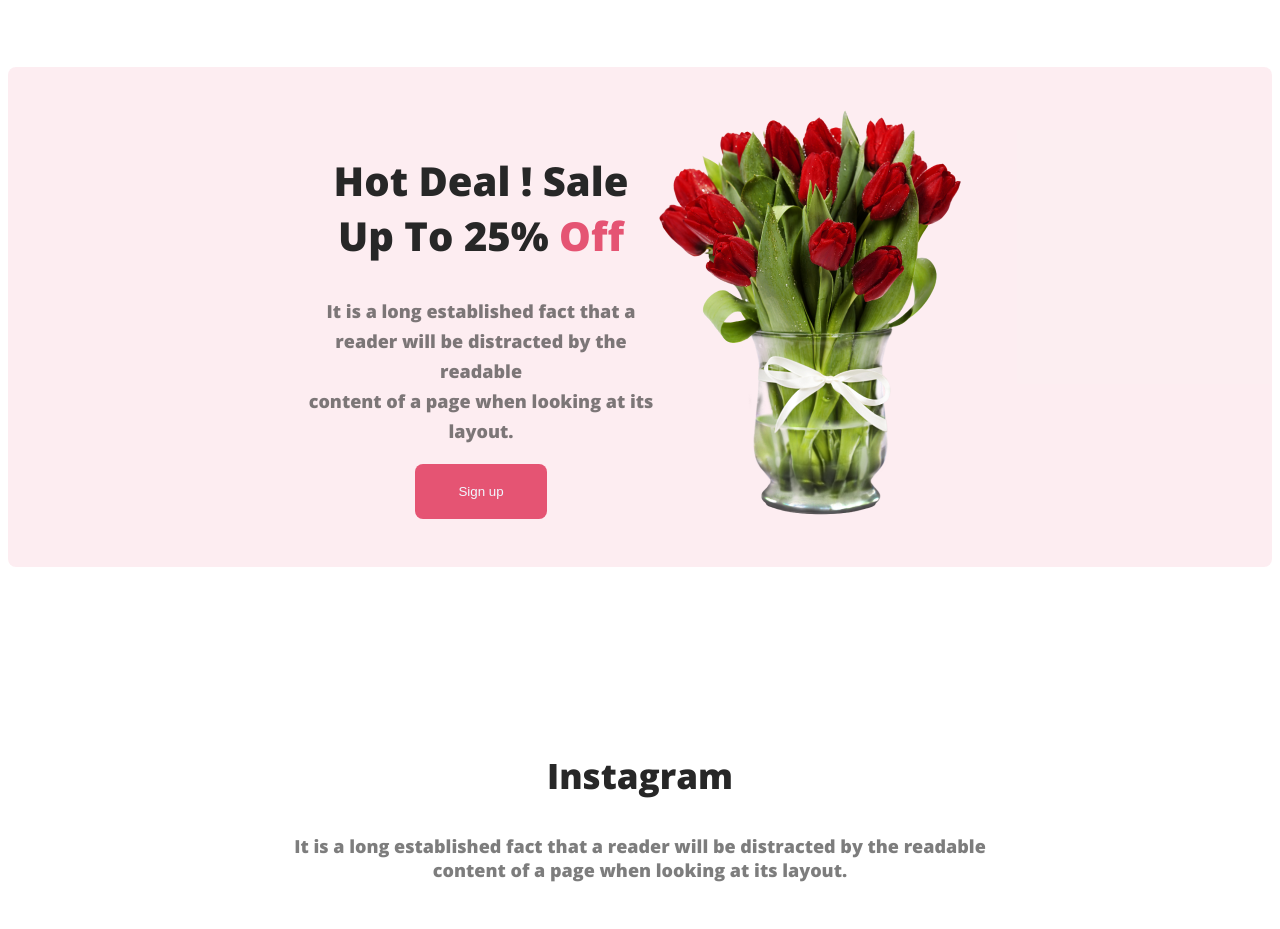
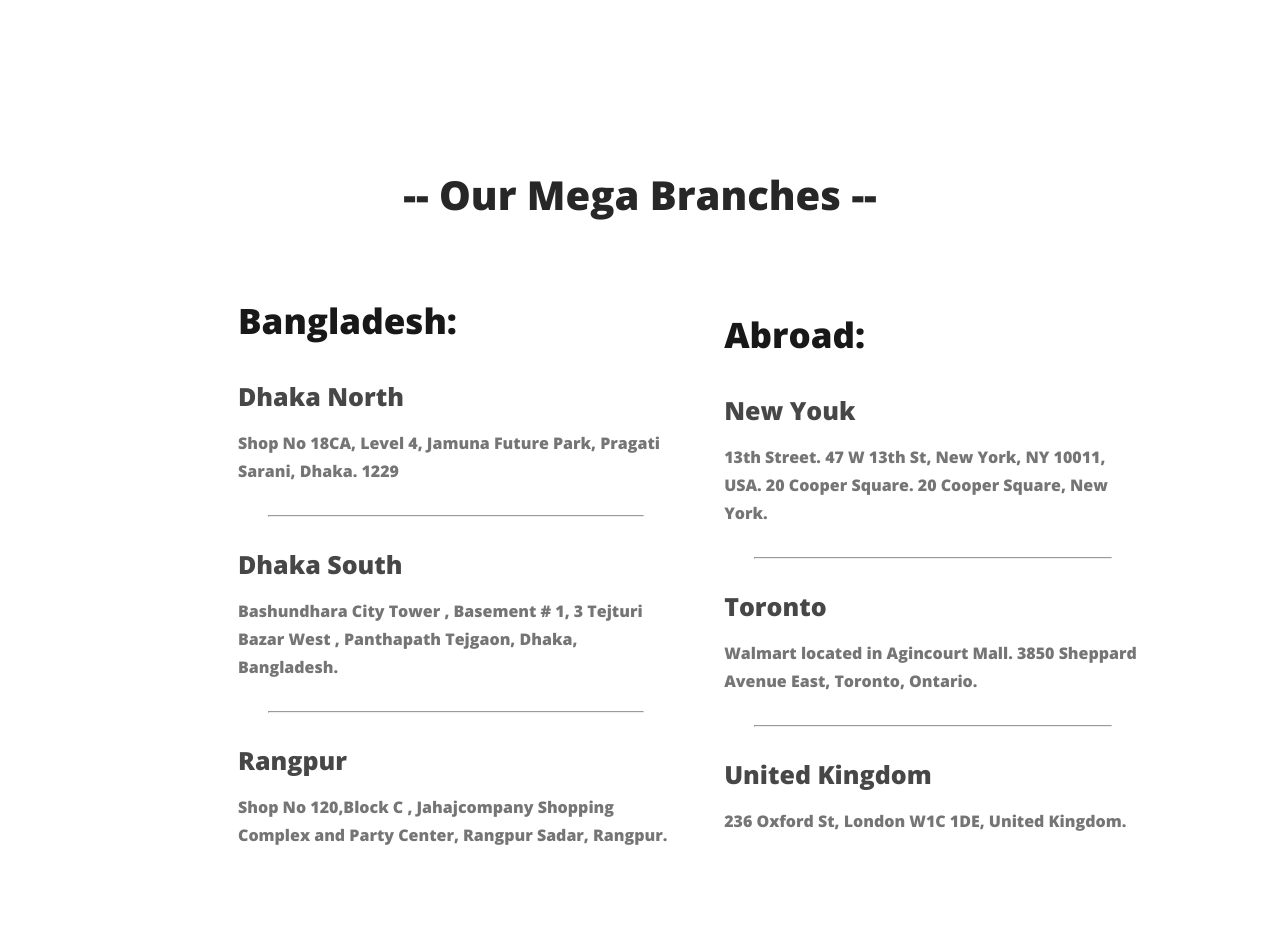
Before and after one commit to Nasim-Taif/flower-shop-project, a plain HTML site: page index.html in a window 1280 px wide. Shown: the part 2411-3340 px from the top of the page. Drawn offline with nearby package versions, Linux system fonts and the light colour scheme; files whose address does not match are found by name.

Commit message:
all section push

```diff
--- a/index.html
+++ b/index.html
@@ -14,9 +14,9 @@
 
 </head>
 
-<body>
+<body> <!-- header section  -->
     <header>
-        <!-- header section  -->
+
         <nav>
 
             <div class="header-container">
@@ -45,7 +45,6 @@
 
         </nav>
     </header>
-
     <!-- featured section  -->
     <section>
         <div class="featured-container">
@@ -113,12 +112,81 @@
 
 
     </section>
+    <!-- branch section -->
+    <section>
+        <h3 class="featured-description-title">-- Our Mega Branches --</h3>
+
+        <div class="branch-container">
+            <!-- .branch-colum*2>h3.branch-titel -->
+            <div class="branch-column">
+                <h3 class="branch-column-titel">Bangladesh:</h3>
+
+                <!-- .branch-item*4>h2.branch-item-title+h3.branch-item-institute+p.branch-item-description -->
+                <div class="branch-item">
+                    <h2 class="branch-item-title">Dhaka North</h2>
+
+                    <p class="branch-item-description">Shop No 18CA, Level 4, Jamuna Future Park, Pragati Sarani, Dhaka.
+                        1229
+                    </p>
+                </div>
+                <hr>
+                <div class="branch-item">
+                    <h2 class="branch-item-title">Dhaka South</h2>
+
+                    <p class="branch-item-description">Bashundhara City Tower , Basement # 1, 3 Tejturi Bazar West ,
+                        Panthapath Tejgaon, Dhaka, Bangladesh.
+                    </p>
+                </div>
+                <hr>
+                <div class="branch-item">
+                    <h2 class="branch-item-title">Rangpur</h2>
+
+                    <p class="branch-item-description">
+                        Shop No 120,Block C , Jahajcompany Shopping Complex and Party Center, Rangpur Sadar, Rangpur.
+                    </p>
+                </div>
+
+            </div>
+            <div class="branch-colum">
+                <h3 class="branch-column-titel">Abroad:</h3>
+
+                <!-- copy - paste -->
+                <div class="branch-item">
+                    <h2 class="branch-item-title">New Youk</h2>
+
+                    <p class="branch-item-description"> 13th Street. 47 W 13th St, New York, NY 10011, USA. 20 Cooper
+                        Square. 20 Cooper Square, New York.
+                    </p>
+                </div>
+                <hr>
+                <div class="branch-item">
+                    <h2 class="branch-item-title">Toronto</h2>
+
+                    <p class="branch-item-description">Walmart located in Agincourt Mall. 3850 Sheppard Avenue East,
+                        Toronto, Ontario.
+                    </p>
+                </div>
+                <hr>
+                <div class="branch-item">
+                    <h2 class="branch-item-title">United Kingdom</h2>
+
+                    <p class="branch-item-description">236 Oxford St, London W1C 1DE, United Kingdom.
+                    </p>
+                </div>
+
+            </div>
+
+        </div>
+
+    </section>
+
+
     <!--   Hot deal  section  -->
     <section>
         <div class="hot-deal-container">
 
             <div class="hot-deal-text">
-                <h2 class="hot-deal-text-title">Hot Deal ! Sale Up To 25% <span>Off </span> </h2>
+                <h2 class="hot-deal-text-title">Hot Deal ! Sale Up To 25% <span>Off</span> </h2>
 
                 <p class="hot-deal-description">
                     It is a long established fact that a reader will be distracted by the readable <br> content of a
--- a/styles/styles.css
+++ b/styles/styles.css
@@ -53,7 +53,7 @@ display: flex;
 height: 300px;
 border-radius: 8px;
 background-color:rgba(229, 84, 115, 0.10);
-padding: 50px;
+
 justify-content: space-around;
 align-items: center;
 padding: 100px 300px;
@@ -68,6 +68,7 @@ padding-top:150px ;
 
 .hot-deal-text{
     text-align: center;
+    overflow-wrap: break-word;
 
 
 }
@@ -107,6 +108,8 @@ padding-bottom: 35px;
 
  .best-deal-container{
     background-image: url('../FlowerAsset/Rectangle\ 9.png');
+    background-repeat:no-repeat ;
+    background-size: 100% 100%;
 
  }
 .hot-deal-container span{
@@ -258,3 +261,49 @@ font-weight: 700;
 line-height: 35px;
 text-decoration-line: underline;
 }
+
+
+/* branch section styles */
+
+.branch-column-titel {
+    color: #181818;
+    font-size: 35px;
+    font-weight: 700;
+
+}
+
+.branch-container {
+    display: flex;
+    align-items: center;
+    justify-content: center;
+    gap: 50px;
+    margin: 0px 130px 30px 230px;
+}
+
+
+.branch-item-title {
+    color: var(--dark-02, #474747);
+    font-size: 25px;
+    font-weight: 700;
+    margin-bottom: 10px;
+}
+
+.branch-item-institute {
+    color: var(--dark-03, #757575);
+    font-size: 20px;
+    font-weight: 600;
+    margin-bottom: 20px;
+    margin-top: 0px;
+}
+
+.branch-item-description {
+    color: var(--dark-03, #757575);
+    font-size: 16px;
+    font-weight: 400;
+    line-height: 28px;
+}
+
+.branch-container hr {
+    margin: 30px;
+
+}
```
